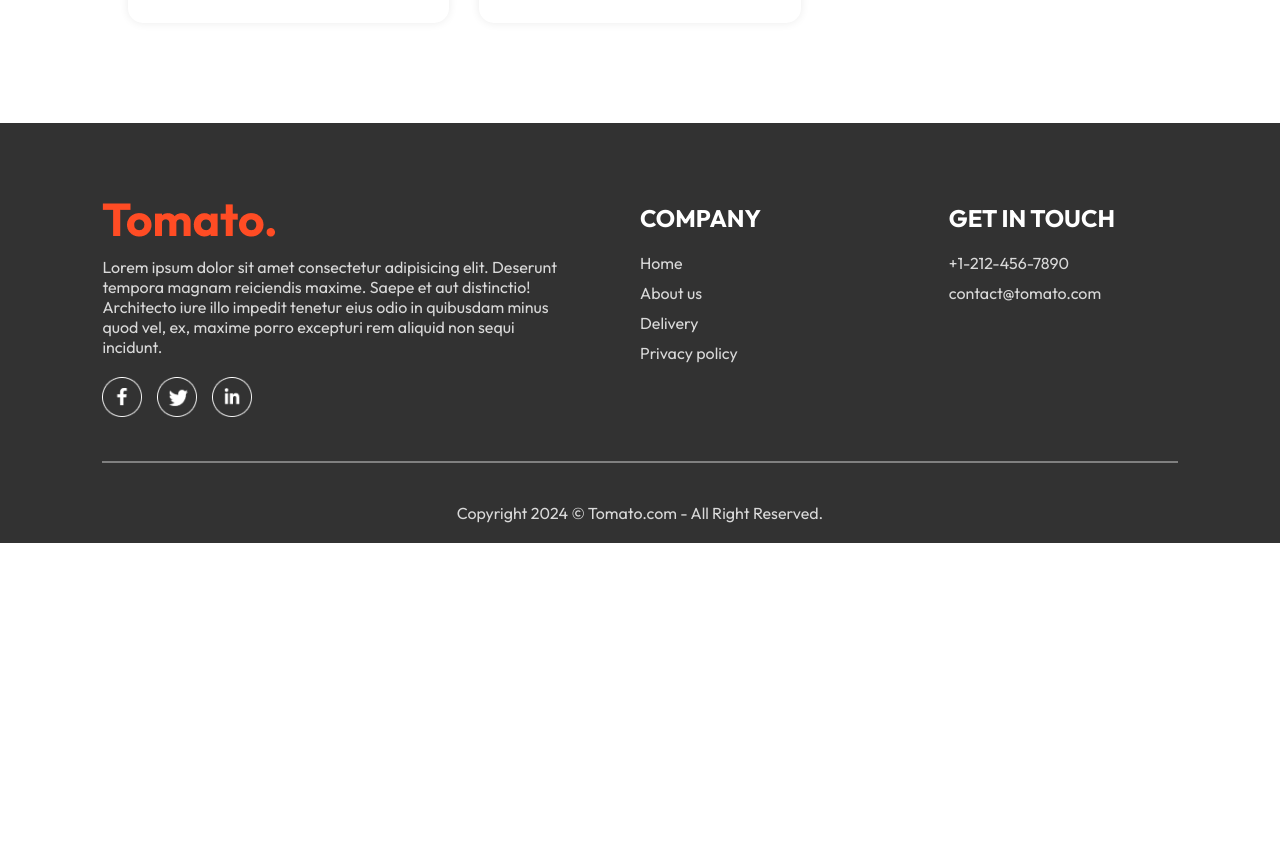
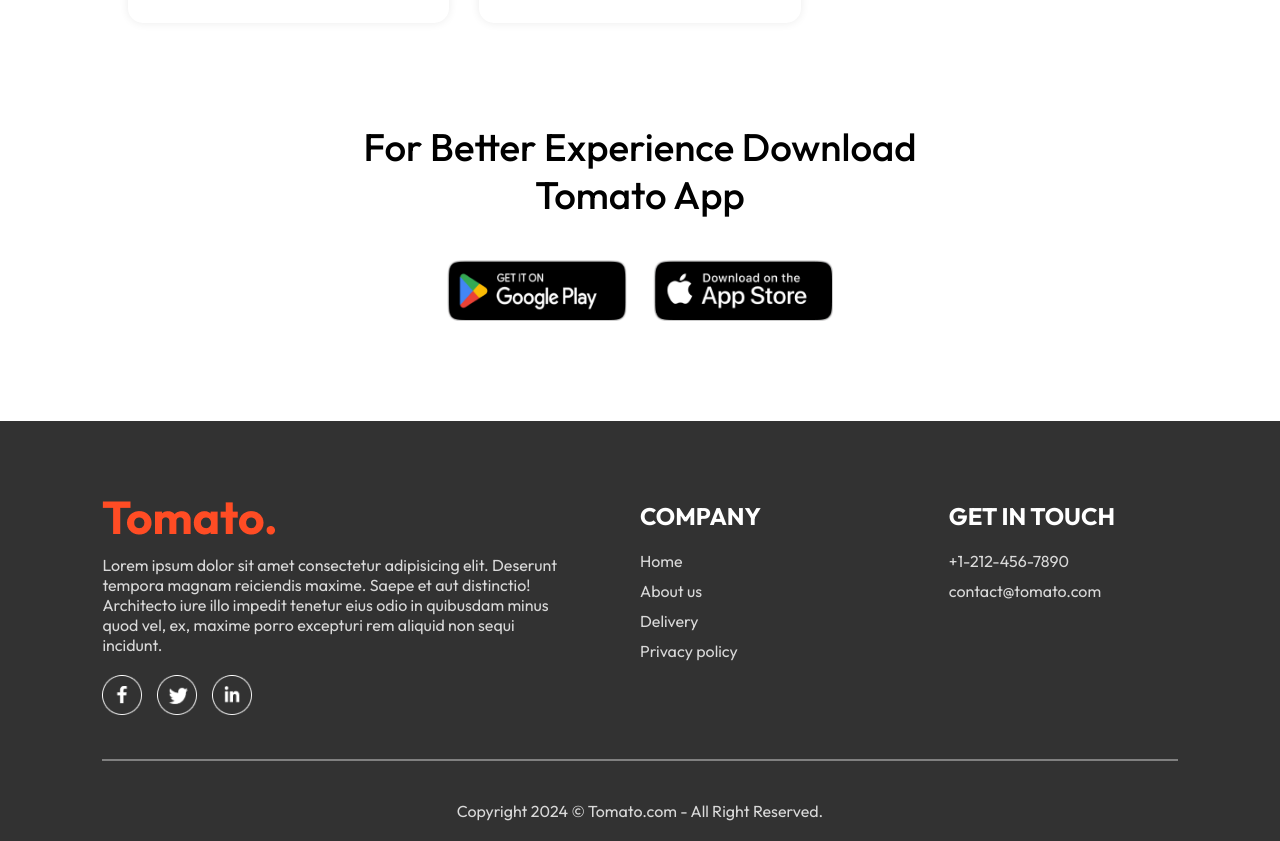
Before and after one commit to Narotam-Mishra/mern-full-stack-food-ordering-app, a React (Vite) app in the folder frontend/: page / in a window 1280 px wide. Shown: the part 5980-6821 px from the top of the page. Before the commit the page ends 6523 px from the top, so only its background shows below. Built offline with nearby package versions, Linux system fonts and the light colour scheme.

Commit message:
full-stack-food-ordering_app_app-download_added_1.13

```diff
--- /dev/null
+++ b/frontend/src/components/appDownload/AppDownload.css
@@ -0,0 +1,27 @@
+
+
+.app-download{
+    margin: auto auto;
+    margin-top: 100px;
+    font-size: max(3vw, 20px);
+    text-align: center;
+    font-weight: 500;
+}
+
+.app-download-platforms{
+    display: flex;
+    justify-content: center;
+    gap: max(2vw, 10px);
+    margin-top: 40px;
+}
+
+.app-download-platforms img{
+    width: max(30vw, 120px);
+    max-width: 180px;
+    transition: 0.5s;
+    cursor: pointer;
+}
+
+.app-download-platforms img:hover{
+    transform: scale(1.05);
+}
--- /dev/null
+++ b/frontend/src/components/appDownload/AppDownload.jsx
@@ -0,0 +1,17 @@
+
+import { assets } from "../../assets/assets"
+import "./AppDownload.css"
+
+const AppDownload = () => {
+  return (
+    <div className="app-download" id="app-download">
+        <p>For Better Experience Download <br />Tomato App</p>
+        <div className="app-download-platforms">
+            <img src={assets.play_store} alt="play_store_icon" />
+            <img src={assets.app_store} alt="app_store_icon" />
+        </div>
+    </div>
+  )
+}
+
+export default AppDownload
--- a/frontend/src/pages/home/Home.jsx
+++ b/frontend/src/pages/home/Home.jsx
@@ -3,6 +3,7 @@
 import Header from "../../components/header/Header"
 import "./Home.css"
 import FoodDisplay from '../../components/foodDisplay/FoodDisplay'
+import AppDownload from '../../components/appDownload/AppDownload'
 
 const Home = () => {
   const [category, setCategory] = useState("All");
@@ -12,6 +13,7 @@
       <Header />
       <ExploreMenu category={category} setCategory={setCategory} />
       <FoodDisplay category={category} />
+      <AppDownload />
     </div>
   )
 }
```
